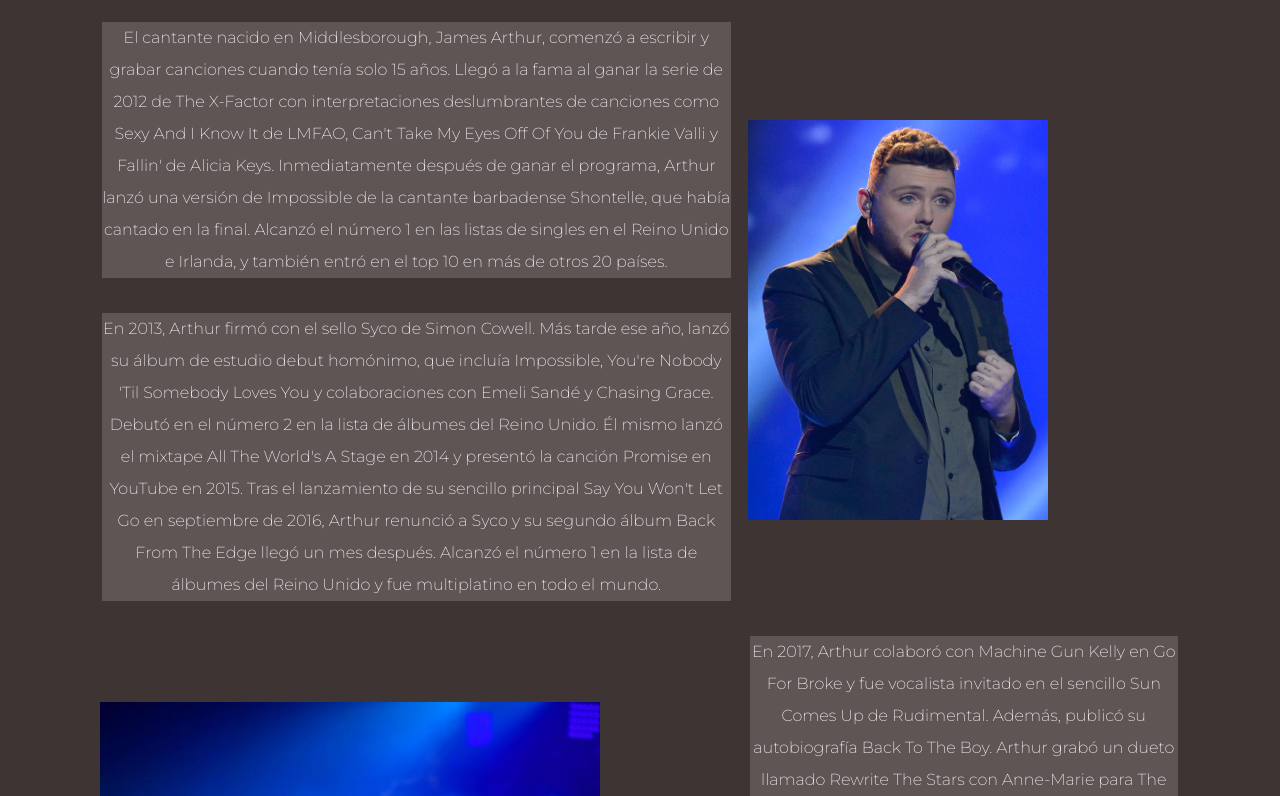
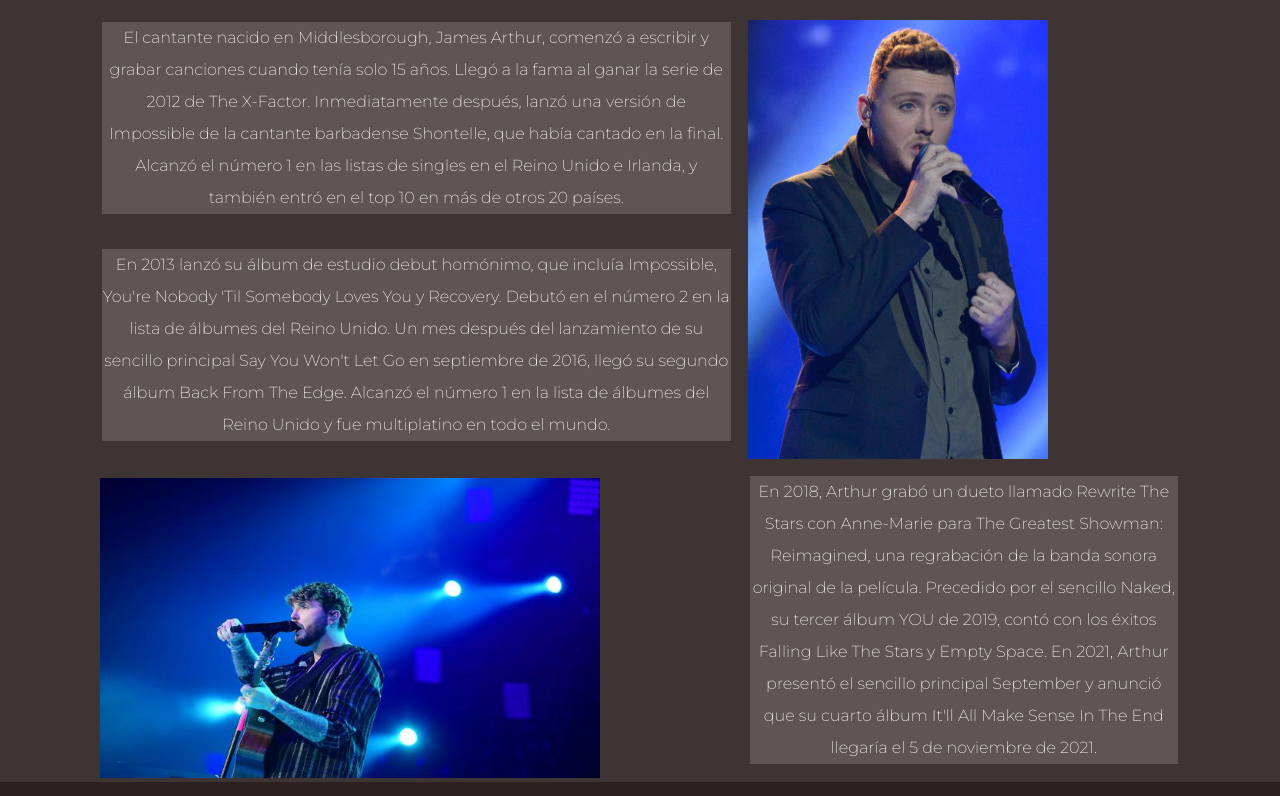
Before and after one commit to TomasLazarte/proyecto-final-desarrollo-web, a website: page secciones/about.html in a window 1280 px wide. Shown: the part 99-895 px from the top of the page. Drawn offline with nearby package versions, Linux system fonts and the light colour scheme.

Commit message:
nuevas variables

```diff
--- a/scss/partials/_about.scss
+++ b/scss/partials/_about.scss
@@ -34,7 +34,7 @@
 
     .about-img-uno {
         grid-area: imagen-uno;
-        height: 400px;
+        height: 100%;
         width: 300px;
     }
 
--- a/scss/partials/_estilosgenerales.scss
+++ b/scss/partials/_estilosgenerales.scss
@@ -58,7 +58,7 @@ main {
         margin: 0px;
         margin-left: 100px;
         font-family: $fuente;
-        color: $color-texto;
+        color: $color-menu;
         font-weight: bold;
     }
 }
--- a/scss/variables/_variables.scss
+++ b/scss/variables/_variables.scss
@@ -1,11 +1,11 @@
 $margen: 120px;
 $fuente: 'Montserrat', sans-serif;
 $color-menu: rgba(255, 255, 255, 0.8);
-$color-texto: #ffffff;
 $color-header-footer: #2c2020;
 $color-main: #3f3434;
+$color-contenido: #605555;
 $color-titulo: #ff9800;
 $color-subtitulo: #ffaa2a;
-$color-contenido: #605555;
+$color-texto: #ffffff;
 $letra-grande: 18px;
 $letra-titulo: 30px;
--- a/secciones/about.html
+++ b/secciones/about.html
@@ -53,17 +53,14 @@
             <img class="about-img-uno" src="../img/about1.jpg" alt="james-arthur-performing">
             <!-- PRIMEROS PÁRRAFOS -->
             <p class="about-texto-uno">El cantante nacido en Middlesborough, James Arthur, comenzó a escribir y grabar canciones cuando tenía solo 15 años.
-            Llegó a la fama al ganar la serie de 2012 de The X-Factor con interpretaciones deslumbrantes de canciones como Sexy And I Know It de LMFAO, Can't Take My Eyes Off Of You de Frankie Valli y Fallin' de Alicia Keys.
-            Inmediatamente después de ganar el programa, Arthur lanzó una versión de Impossible de la cantante barbadense Shontelle, que había cantado en la final. Alcanzó el número 1 en las listas de singles en el Reino Unido e Irlanda, y también entró en el top 10 en más de otros 20 países. </p>
-            <p class="about-texto-dos">En 2013, Arthur firmó con el sello Syco de Simon Cowell. Más tarde ese año, lanzó su álbum de estudio debut homónimo, que incluía Impossible, You're Nobody 'Til Somebody Loves You y colaboraciones con Emeli Sandé y Chasing Grace. Debutó en el número 2 en la lista de álbumes del Reino Unido.
-            Él mismo lanzó el mixtape All The World's A Stage en 2014 y presentó la canción Promise en YouTube en 2015.
-            Tras el lanzamiento de su sencillo principal Say You Won't Let Go en septiembre de 2016, Arthur renunció a Syco y su segundo álbum Back From The Edge llegó un mes después. Alcanzó el número 1 en la lista de álbumes del Reino Unido y fue multiplatino en todo el mundo.</p>
+            Llegó a la fama al ganar la serie de 2012 de The X-Factor. Inmediatamente después, lanzó una versión de Impossible de la cantante barbadense Shontelle, que había cantado en la final. Alcanzó el número 1 en las listas de singles en el Reino Unido e Irlanda, y también entró en el top 10 en más de otros 20 países. </p>
+            <p class="about-texto-dos">En 2013 lanzó su álbum de estudio debut homónimo, que incluía Impossible, You're Nobody 'Til Somebody Loves You y Recovery. Debutó en el número 2 en la lista de álbumes del Reino Unido.
+            Un mes después del lanzamiento de su sencillo principal Say You Won't Let Go en septiembre de 2016, llegó su segundo álbum Back From The Edge. Alcanzó el número 1 en la lista de álbumes del Reino Unido y fue multiplatino en todo el mundo.</p>
             <!-- SEGUNDA IMAGEN -->
             <img class="about-img-dos" src="../img/about2.jpg" alt="james-arthur-performing">
             <!-- ÚLTIMO PÁRRAFO -->
-            <p class="about-texto-tres">En 2017, Arthur colaboró con Machine Gun Kelly en Go For Broke y fue vocalista invitado en el sencillo Sun Comes Up de Rudimental. Además, publicó su autobiografía Back To The Boy.
-            Arthur grabó un dueto llamado Rewrite The Stars con Anne-Marie para The Greatest Showman: Reimagined, una regrabación de la banda sonora original de la película, en 2018.
-            Precedido por el sencillo Naked, su tercer álbum, YOU de 2019, contó con los éxitos Falling Like The Stars y Empty Space.
+            <p class="about-texto-tres">En 2018, Arthur grabó un dueto llamado Rewrite The Stars con Anne-Marie para The Greatest Showman: Reimagined, una regrabación de la banda sonora original de la película.
+            Precedido por el sencillo Naked, su tercer álbum YOU de 2019, contó con los éxitos Falling Like The Stars y Empty Space.
             En 2021, Arthur presentó el sencillo principal September y anunció que su cuarto álbum It'll All Make Sense In The End llegaría el 5 de noviembre de 2021.</p>
         </div>
     </main>
```
Also changed, not shown: css/style.css.
